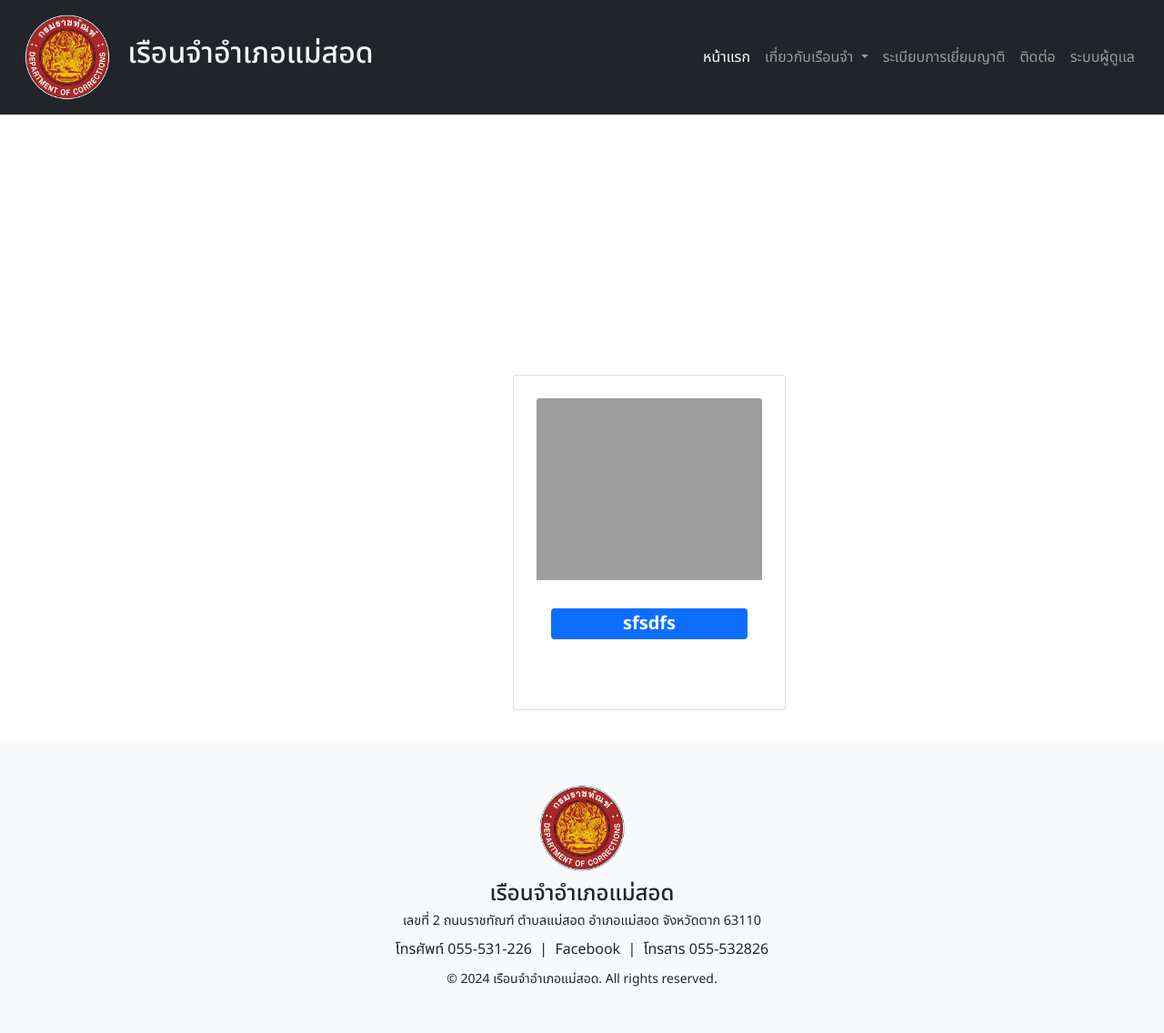
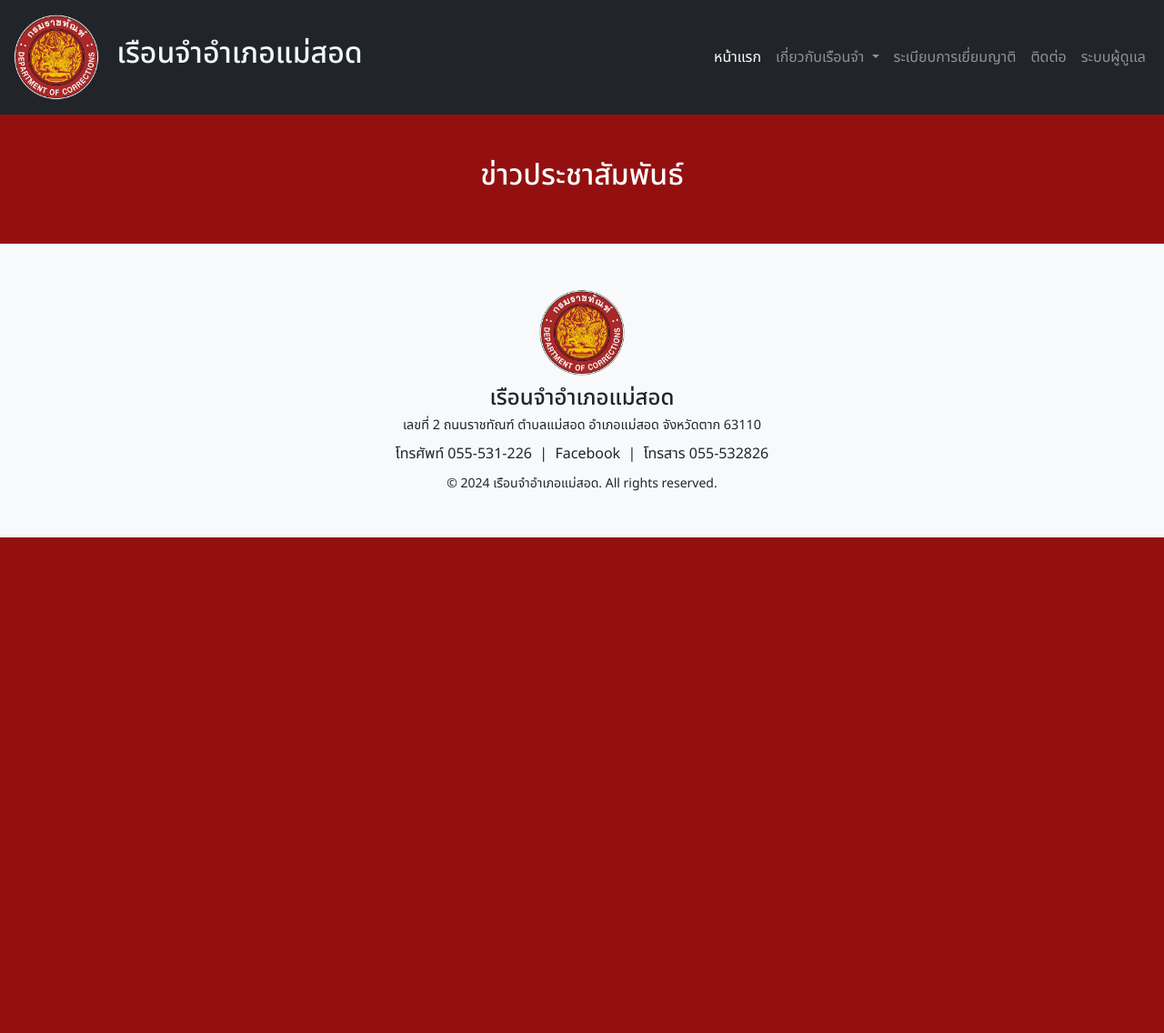
Before and after one commit to TackTeam-Chare/Mae-Sot-District-Prison, a PHP site: page /screen_contents/press_release.php in a window 1280 px wide. Shown: the whole page at 91% size. After the commit the page ends 591 px from the top, so only its background shows below. Run offline with PHP 8.4, Linux system fonts and the light colour scheme; data comes from the database, SQL or seed files in the repository; a stand-in replaces the project's code that opens the database connection; grey boxes are pictures that could not be loaded.

Commit message:
ไล่เเก้เเต่ละหน้า

```diff
--- a/admin/edit/edit_mission.php
+++ b/admin/edit/edit_mission.php
@@ -3,7 +3,7 @@
 <head>
     <meta charset="UTF-8">
     <meta name="viewport" content="width=device-width, initial-scale=1.0">
-    <title>แก้ไขกิจกรรม</title>
+    <title>แก้ไขพันธกิจ</title>
     <link href="https://cdn.jsdelivr.net/npm/bootstrap@5.3.0/dist/css/bootstrap.min.css" rel="stylesheet">
     <link rel="stylesheet" href="../css/style.css">
 </head>
@@ -11,7 +11,7 @@
     <?php include_once('../layout/navbar.php') ?>
     <div class="container my-5">
         <div class="d-flex justify-content-between align-items-center mb-4">
-            <h1>แก้ไขภารกิจ</h1>
+            <h1>แก้ไขพันธกิจ</h1>
             <button onclick="window.history.back()" class="btn btn-secondary">กลับ</button>
         </div>
         <form id="updateEventForm" enctype="multipart/form-data">
@@ -21,7 +21,7 @@
                 <input type="text" class="form-control" placeholder="ภารกิจ" name="title" required>
             </div>
             <div class="mb-3">
-                <label for="content" class="form-label">เนื้อหาภารกิจ</label>
+                <label for="content" class="form-label">เนื้อหาพันธกิจ</label>
                 <textarea class="form-control" name="content" rows="5" placeholder="ใส่บทความเนื้อหาภารกิจ" required></textarea>
             </div>
             <div class="mb-3">
--- a/layout/activityNews.php
+++ /dev/null
@@ -1,87 +0,0 @@
-<!DOCTYPE html>
-<html lang="en">
-
-<head>
-    <meta charset="UTF-8">
-    <meta name="viewport" content="width=device-width, initial-scale=1.0">
-    <title>ข่าวกิจกรรม</title>
-    <link rel="stylesheet" href="https://stackpath.bootstrapcdn.com/bootstrap/5.1.3/css/bootstrap.min.css">
-    <style>
-        .card {
-            transition: transform 0.3s ease-in-out, box-shadow 0.3s ease-in-out;
-            height: 100%;
-            display: flex;
-            flex-direction: column;
-        }
-
-        .card:hover {
-            transform: translateY(-5px);
-            box-shadow: 0px 5px 15px rgba(0, 0, 0, 0.3);
-        }
-
-        .card-body {
-            padding: 1rem;
-            display: flex;
-            flex-direction: column;
-            flex-grow: 1;
-        }
-
-        .card-title {
-            font-size: 1.25rem;
-        }
-
-        .card-subtitle {
-            font-size: 0.875rem;
-            color: white;
-            font-weight: bold;
-        }
-
-        .card-text {
-            font-size: 1rem;
-            flex-grow: 1;
-        }
-        .row-cols-6 {
-            gap: 20px;
-
-        }
-        .container {
-            margin-left: auto;
-
-            margin-right: auto;
-
-            max-width: 100%;
-        }
-        .row {
-            display: flex;
-            justify-content: center;
-            align-items: center;
-        }
-    </style>
-</head>
-
-<body>
-<article class="container">
-        <h1 class="top23 text-center" style="color: rgb(255, 255, 255);">ข่าวกิจกรรม</h1>
-        <br>
-        <div class="row row-cols-1 row-cols-md-6 g-3 justify-content-center align-items-center">
-
-            <?php
-        $query = mysqli_query($con, "select * from events where 1 order by id desc");
-        while ($result = mysqli_fetch_array($query)) { ?>
-            <div class="col mb-3 aos-init">
-                <a class="card text-reset text-decoration-none rounded-15" href="new.php">
-                    <img src="./uploads/<?php echo $result['image_path']?>" class="card-img-top img-autofit rounded-15" alt="news" style="height:200px;">
-                    <div class="card-body">
-                        <h5 class="card-title badge bg-primary text-wrap"><?php echo $result['title'];?></h5>
-                        <h6 class="card-subtitle mb-2 "><?php echo $result['created_at'];?></h6>
-                        <p class="card-text"><?php echo $result['content'];?></p>
-                    </div>
-                </a>
-            </div>
-
-        <?php } ?>
-        </div>
-    </article>
-</body>
-
-</html>
--- a/press_release.php
+++ b/press_release.php
@@ -1,6 +1,3 @@
-<?php
-include_once('./admin/inc/config.php');
-?>
 
 <!DOCTYPE html>
 <html lang="en">
@@ -27,9 +24,7 @@ include_once('./admin/inc/config.php');
         </div>
     </section>
 
-    <div class="container mt-5">
-        <?php include('./layout/activityNews.php'); ?>
-    </div>
+
 
     <?php include('./layout/footer.php'); ?>
 
```
Also changed, not shown: activity.php (+54 -4 lines), mission.php (+13 -0 lines).
